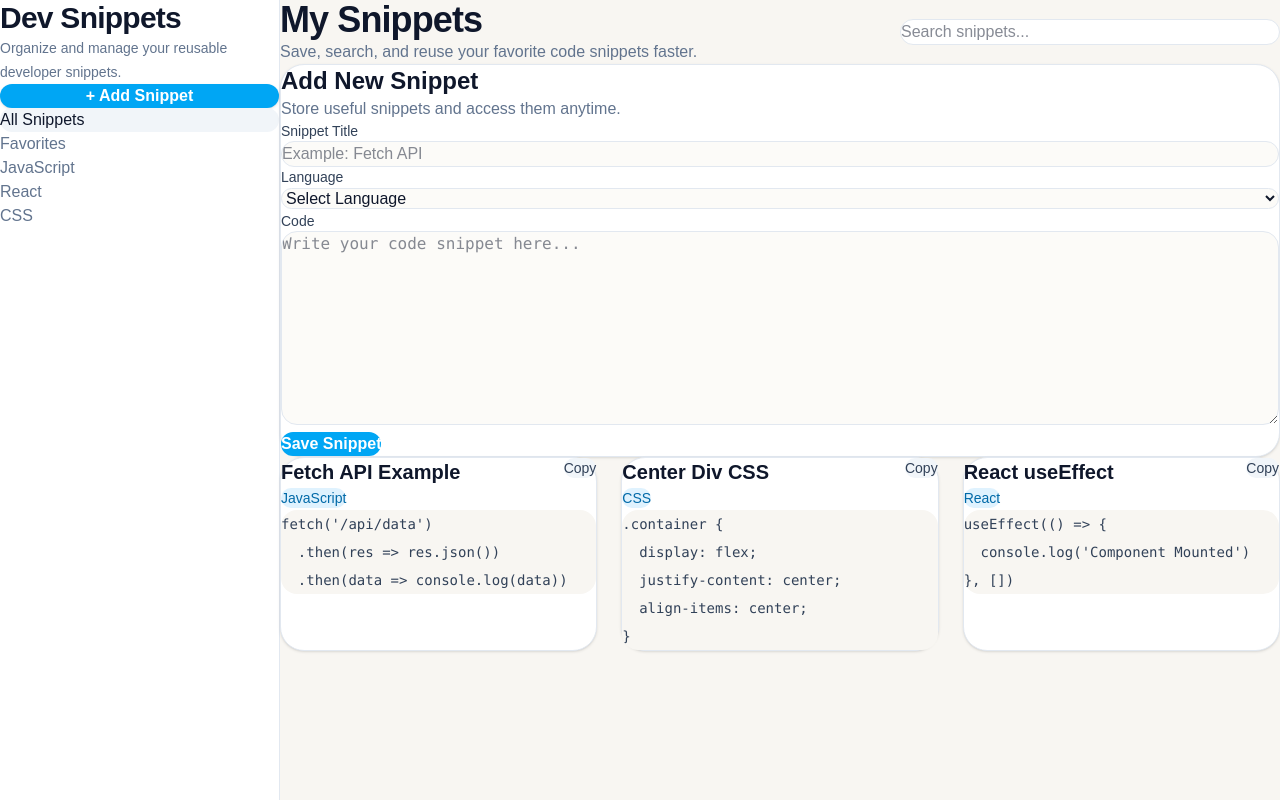
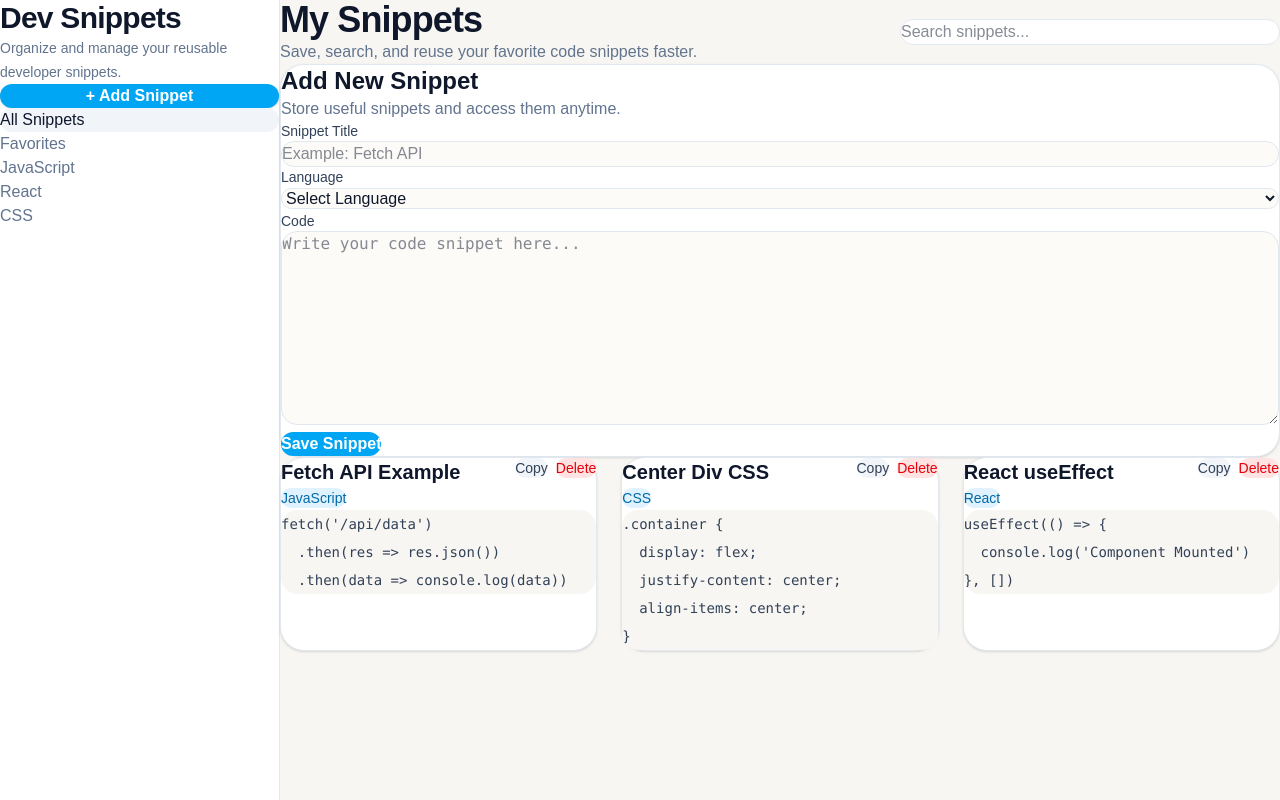
Before and after one commit to djabranemmd/dev-snippets-manager, a React (Vite) app: page / in a window 1280 px wide. Built offline with nearby package versions, Linux system fonts and the light colour scheme.

Commit message:
Add delete snippet functionality with confirmation

```diff
--- a/src/App.jsx
+++ b/src/App.jsx
@@ -14,6 +14,14 @@ function App() {
 
   const addSnippet = (newSnippet) => {
     setSnippets([newSnippet, ...snippets])
+  }
+
+  const deleteSnippet = (id) => {
+    const updatedSnippets = snippets.filter(
+      (snippet) => snippet.id !== id
+    )
+
+    setSnippets(updatedSnippets)
   }
 
   const filteredSnippets = snippets.filter((snippet) => {
@@ -42,7 +50,10 @@ function App() {
 
           <AddSnippetForm addSnippet={addSnippet} />
 
-          <SnippetsGrid snippets={filteredSnippets} />
+          <SnippetsGrid
+            snippets={filteredSnippets}
+            deleteSnippet={deleteSnippet}
+          />
 
         </main>
       </div>
--- a/src/components/SnippetCard.jsx
+++ b/src/components/SnippetCard.jsx
@@ -1,6 +1,9 @@
 import { useState } from 'react'
 
-function SnippetCard({ snippet }) {
+function SnippetCard({
+  snippet,
+  deleteSnippet,
+}) {
   const [copied, setCopied] = useState(false)
 
   const handleCopy = async () => {
@@ -15,6 +18,16 @@ function SnippetCard({ snippet }) {
 
     } catch (error) {
       console.log('Copy failed:', error)
+    }
+  }
+
+  const handleDelete = () => {
+    const confirmDelete = window.confirm(
+      'Are you sure you want to delete this snippet?'
+    )
+
+    if (confirmDelete) {
+      deleteSnippet(snippet.id)
     }
   }
 
@@ -33,6 +46,8 @@ function SnippetCard({ snippet }) {
           </span>
         </div>
 
+        <div className="flex items-center gap-2">
+
           <button
             onClick={handleCopy}
             className={`rounded-xl px-4 py-2 text-sm font-medium transition ${
@@ -43,6 +58,15 @@ function SnippetCard({ snippet }) {
           >
             {copied ? 'Copied!' : 'Copy'}
           </button>
+
+          <button
+            onClick={handleDelete}
+            className="rounded-xl bg-red-100 px-4 py-2 text-sm font-medium text-red-600 transition hover:bg-red-200"
+          >
+            Delete
+          </button>
+
+        </div>
       </div>
 
       <pre className="mt-6 overflow-x-auto rounded-2xl bg-[#f8f6f2] p-5 text-sm leading-7 text-slate-700">
--- a/src/components/SnippetsGrid.jsx
+++ b/src/components/SnippetsGrid.jsx
@@ -1,6 +1,9 @@
 import SnippetCard from './SnippetCard'
 
-function SnippetsGrid({ snippets }) {
+function SnippetsGrid({
+  snippets,
+  deleteSnippet,
+}) {
   return (
     <div className="mt-10 grid grid-cols-1 gap-6 md:grid-cols-2 xl:grid-cols-3">
 
@@ -8,6 +11,7 @@ function SnippetsGrid({ snippets }) {
         <SnippetCard
           key={snippet.id}
           snippet={snippet}
+          deleteSnippet={deleteSnippet}
         />
       ))}
     </div>
```
Lines whose indentation alone changed are shown as unchanged.
